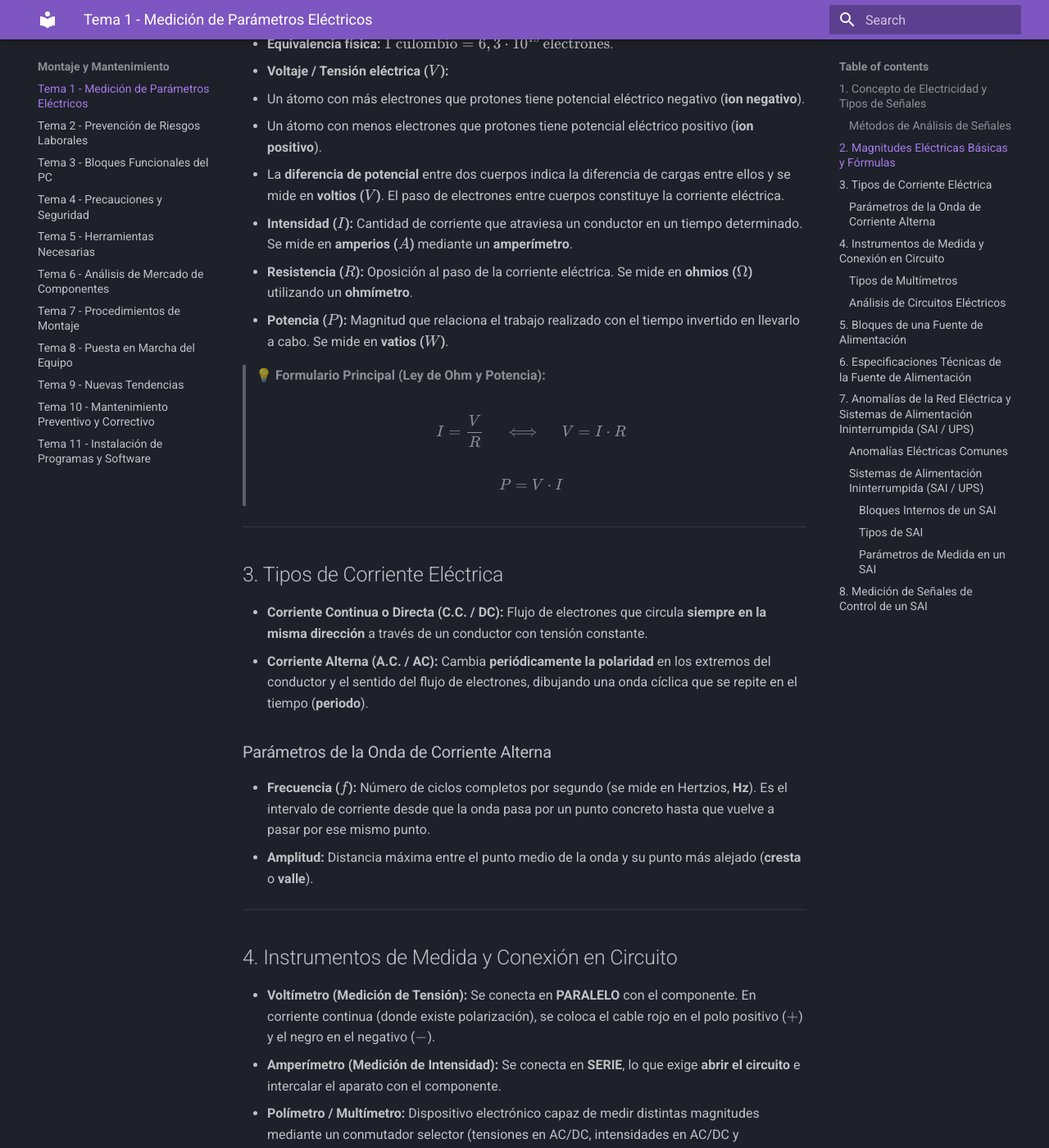
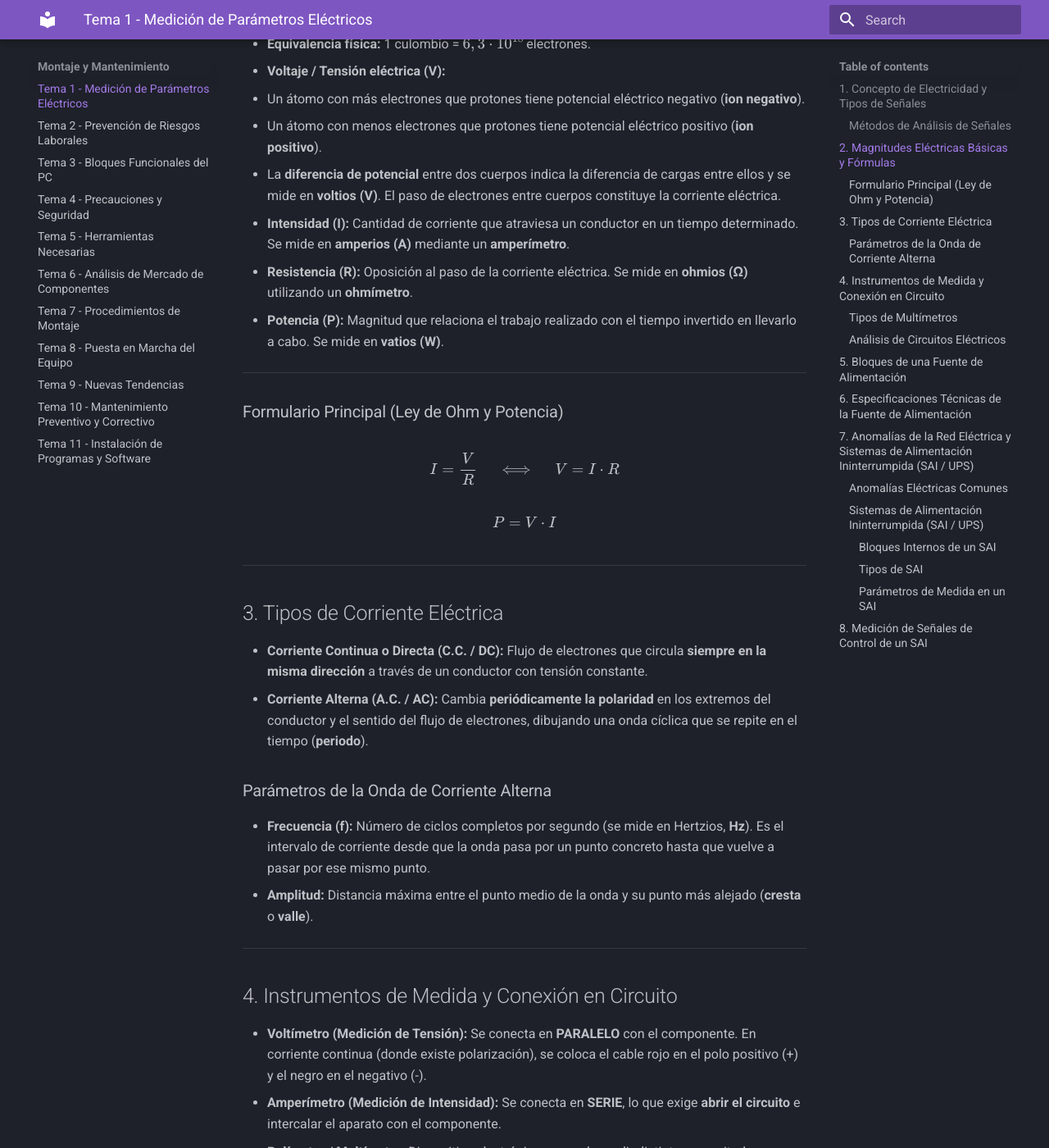
Before and after one commit to Beamspark/SMR-Apuntes, an MkDocs documentation site: the page built from docs/montaje/tema-1.md, in a window 1280 px wide and 1400 px high, scrolled down 857 px. Shown: the whole window at 82% size. Built offline with MkDocs 1.6.1 and Material for MkDocs 9.7.7, drawn with Linux system fonts in a browser that asks for light colours; some of the changed text lies outside the part shown.

Commit message:
Update tema-1.md

```diff
--- a/docs/montaje/tema-1.md
+++ b/docs/montaje/tema-1.md
@@ -5,7 +5,7 @@
 - **Electricidad:** Flujo de cargas eléctricas utilizado como fuente de energía para el funcionamiento de los dispositivos que integran un sistema informático.
 - **Señales:** Representaciones eléctricas o electromagnéticas de los datos. Se clasifican en:
   - **Analógicas:** Varían de forma **continua** a lo largo del tiempo. Pueden tomar infinitos valores dentro de un rango.
-  - **Digitales:** Utilizan un número **discreto y determinado de niveles de tensión constantes** (por ejemplo, dos niveles en las señales binarias: `0` y `1`).
+  - **Digitales:** Utilizan un número **discreto y determinado de niveles de tensión constantes** (por ejemplo, dos niveles en las señales binarias: **0** y **1**).
 
 ### Métodos de Análisis de Señales
 * **Dominio del tiempo:** Analiza las variables temporales de la señal mediante los parámetros de **amplitud**, **frecuencia** y **fase**.
@@ -16,20 +16,22 @@
 ## 2. Magnitudes Eléctricas Básicas y Fórmulas
 
 * **Carga eléctrica:** Exceso o defecto de electrones que posee un objeto debido al flujo de electrones entre átomos. Los átomos se cargan eléctricamente formando **iones** al ganar o perder electrones.
-  - **Equivalencia física:** $1 \text{ culombio} = 6,3 \cdot 10^{18} \text{ electrones}$.
-* **Voltaje / Tensión eléctrica ($V$):**
+  - **Equivalencia física:** 1 culombio = $6,3 \cdot 10^{18}$ electrones.
+* **Voltaje / Tensión eléctrica (V):**
   - Un átomo con más electrones que protones tiene potencial eléctrico negativo (**ion negativo**).
   - Un átomo con menos electrones que protones tiene potencial eléctrico positivo (**ion positivo**).
-  - La **diferencia de potencial** entre dos cuerpos indica la diferencia de cargas entre ellos y se mide en **voltios ($V$)**. El paso de electrones entre cuerpos constituye la corriente eléctrica.
-* **Intensidad ($I$):** Cantidad de corriente que atraviesa un conductor en un tiempo determinado. Se mide en **amperios ($A$)** mediante un **amperímetro**.
-* **Resistencia ($R$):** Oposición al paso de la corriente eléctrica. Se mide en **ohmios ($\Omega$)** utilizando un **ohmímetro**.
-* **Potencia ($P$):** Magnitud que relaciona el trabajo realizado con el tiempo invertido en llevarlo a cabo. Se mide en **vatios ($W$)**.
+  - La **diferencia de potencial** entre dos cuerpos indica la diferencia de cargas entre ellos y se mide en **voltios (V)**. El paso de electrones entre cuerpos constituye la corriente eléctrica.
+* **Intensidad (I):** Cantidad de corriente que atraviesa un conductor en un tiempo determinado. Se mide en **amperios (A)** mediante un **amperímetro**.
+* **Resistencia (R):** Oposición al paso de la corriente eléctrica. Se mide en **ohmios (Ω)** utilizando un **ohmímetro**.
+* **Potencia (P):** Magnitud que relaciona el trabajo realizado con el tiempo invertido en llevarlo a cabo. Se mide en **vatios (W)**.
 
-> 💡 **Formulario Principal (Ley de Ohm y Potencia):**
->
-> $$I = \frac{V}{R} \quad \iff \quad V = I \cdot R$$
->
-> $$P = V \cdot I$$
+---
+
+### Formulario Principal (Ley de Ohm y Potencia)
+
+$$I = \frac{V}{R} \quad \iff \quad V = I \cdot R$$
+
+$$P = V \cdot I$$
 
 ---
 
@@ -39,14 +41,14 @@
 * **Corriente Alterna (A.C. / AC):** Cambia **periódicamente la polaridad** en los extremos del conductor y el sentido del flujo de electrones, dibujando una onda cíclica que se repite en el tiempo (**periodo**).
 
 ### Parámetros de la Onda de Corriente Alterna
-- **Frecuencia ($f$):** Número de ciclos completos por segundo (se mide en Hertzios, **Hz**). Es el intervalo de corriente desde que la onda pasa por un punto concreto hasta que vuelve a pasar por ese mismo punto.
+- **Frecuencia (f):** Número de ciclos completos por segundo (se mide en Hertzios, **Hz**). Es el intervalo de corriente desde que la onda pasa por un punto concreto hasta que vuelve a pasar por ese mismo punto.
 - **Amplitud:** Distancia máxima entre el punto medio de la onda y su punto más alejado (**cresta** o **valle**).
 
 ---
 
 ## 4. Instrumentos de Medida y Conexión en Circuito
 
-- **Voltímetro (Medición de Tensión):** Se conecta en **PARALELO** con el componente. En corriente continua (donde existe polarización), se coloca el cable rojo en el polo positivo ($+$) y el negro en el negativo ($-$).
+- **Voltímetro (Medición de Tensión):** Se conecta en **PARALELO** con el componente. En corriente continua (donde existe polarización), se coloca el cable rojo en el polo positivo (+) y el negro en el negativo (-).
 - **Amperímetro (Medición de Intensidad):** Se conecta en **SERIE**, lo que exige **abrir el circuito** e intercalar el aparato con el componente.
 - **Polímetro / Multímetro:** Dispositivo electrónico capaz de medir distintas magnitudes mediante un conmutador selector (tensiones en AC/DC, intensidades en AC/DC y resistencias).
 
@@ -60,9 +62,9 @@
 
 | Propiedad | Circuito en **Serie** (Un único camino) | Circuito en **Paralelo** (Elementos interconectados) |
 | :--- | :--- | :--- |
-| **Intensidad ($I$)** | Es la misma en todos los elementos:<br>$I_t = I_1 = I_2 = I_3 = \dots$ | La intensidad total es la suma de las ramas:<br>$I_t = I_1 + I_2 + I_3 + \dots$ |
-| **Tensión ($V$)** | La tensión total es la suma de cada caída:<br>$V_t = V_1 + V_2 + V_3 + \dots$ | Todos los elementos tienen la misma tensión:<br>$V_t = V_1 = V_2 = V_3 = \dots$ |
-| **Resistencia ($R$)** | Suma directa de resistencias:<br>$R_t = R_1 + R_2 + R_3 + \dots$ | Suma inversa de resistencias:<br>$\frac{1}{R_t} = \frac{1}{R_1} + \frac{1}{R_2} + \frac{1}{R_3} + \dots$ |
+| **Intensidad (I)** | Es la misma en todos los elementos:<br>$I_t = I_1 = I_2 = I_3 = \dots$ | La intensidad total es la suma de las ramas:<br>$I_t = I_1 + I_2 + I_3 + \dots$ |
+| **Tensión (V)** | La tensión total es la suma de cada caída:<br>$V_t = V_1 + V_2 + V_3 + \dots$ | Todos los elementos tienen la misma tensión:<br>$V_t = V_1 = V_2 = V_3 = \dots$ |
+| **Resistencia (R)** | Suma directa de resistencias:<br>$R_t = R_1 + R_2 + R_3 + \dots$ | Suma inversa de resistencias:<br>$\frac{1}{R_t} = \frac{1}{R_1} + \frac{1}{R_2} + \frac{1}{R_3} + \dots$ |
 
 ---
 
@@ -83,8 +85,8 @@ La fuente de alimentación conecta el equipo a la red eléctrica y a la placa ba
 
 ## 6. Especificaciones Técnicas de la Fuente de Alimentación
 
-- **Potencia:** Se mide en **vatios ($W$)** (modelos comerciales de 500W, 600W, 1000W+). Debe dimensionarse según el consumo: si es escasa, generará sobrecalentamiento y ruido; si es holgada, trabajará en su curva de mejor rendimiento.
-- **Eficiencia:** Porcentaje fijado por el fabricante que relaciona la potencia aprovechada frente a la desaprovechada (disipada en calor). Se considera aceptable a partir del **80% de eficiencia** (Certificaciones *80 PLUS*).
+- **Potencia:** Se mide en **vatios (W)** (modelos comerciales de 500W, 600W, 1000W+). Debe dimensionarse según el consumo: si es escasa, generará sobrecalentamiento y ruido; si es holgada, trabajará en su curva de mejor rendimiento.
+- **Eficiencia:** Porcentaje fijado por el fabricante que relaciona la potencia aprovechada frente a la desaprovechada (disipada en calor). Se considera aceptable a partir del **80% de eficiencia** (Certificaciones **80 PLUS**).
 - **Factores condicionales:** Formato físico (determina la compatibilidad con la caja: ATX, SFX), variedad de conectores disponibles (SATA, PCIe, ATX 24 pines) y efectividad o ruido del ventilador.
 
 ---
```
Also changed, not shown: other parts of docs/montaje/tema-1.md (+4 -4 lines).
